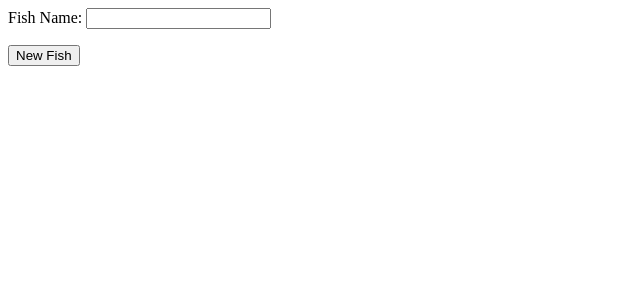
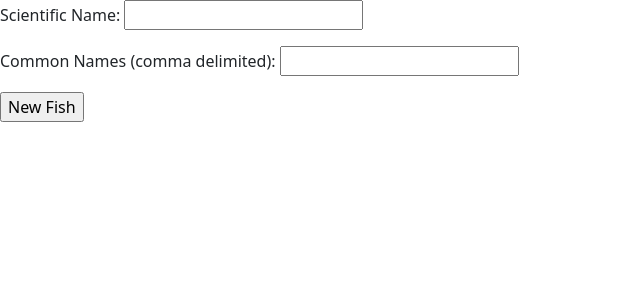
Before and after one commit to droptabled/aquarium_shoal, a Django app: page /new in a window 1280 px wide. Shown: the top 300 px of the page, without its empty margins (0-640 px from the left). Run offline with Django 4.2, Linux system fonts and the light colour scheme.

Commit message:
Accept common and scientific names

```diff
--- a/pages/forms.py
+++ b/pages/forms.py
@@ -1,4 +1,5 @@
 from django import forms
 
 class FishForm(forms.Form):
-    fish_name = forms.CharField(label='Fish Name', max_length=100)
+    scientific_name = forms.CharField(label='Scientific Name', max_length=100)
+    common_names = forms.CharField(label='Common Names (comma delimited)')
--- a/pages/templates/pages/new.html
+++ b/pages/templates/pages/new.html
@@ -1,7 +1,11 @@
-<form action="/pages-create/" method="post">
+{% extends "pages/base.html" %}
+
+{% block content %}
+<form action="/create" method="post">
     {% csrf_token %}
     {{ form.as_p }}
     <p>
         <input type="submit" value="New Fish">
     </p>
 </form>
+{% endblock %}
--- a/pages/views.py
+++ b/pages/views.py
@@ -15,5 +15,8 @@
     return render(request, 'pages/new.html', {'form': FishForm()})
 
 def create(request):
-    breakpoint
+    Fish.objects.create(
+        scientific_name=request.POST['scientific_name'],
+        common_names=request.POST['common_names'].split(","),
+    )
     return HttpResponse("Fish created")
```
